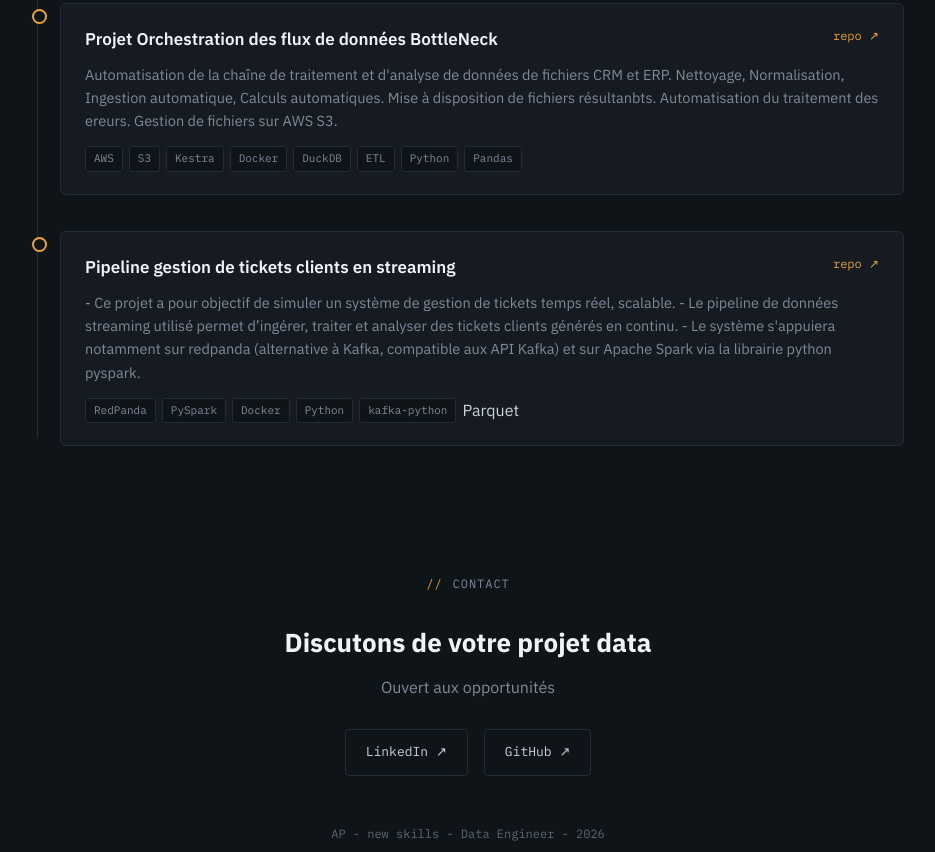
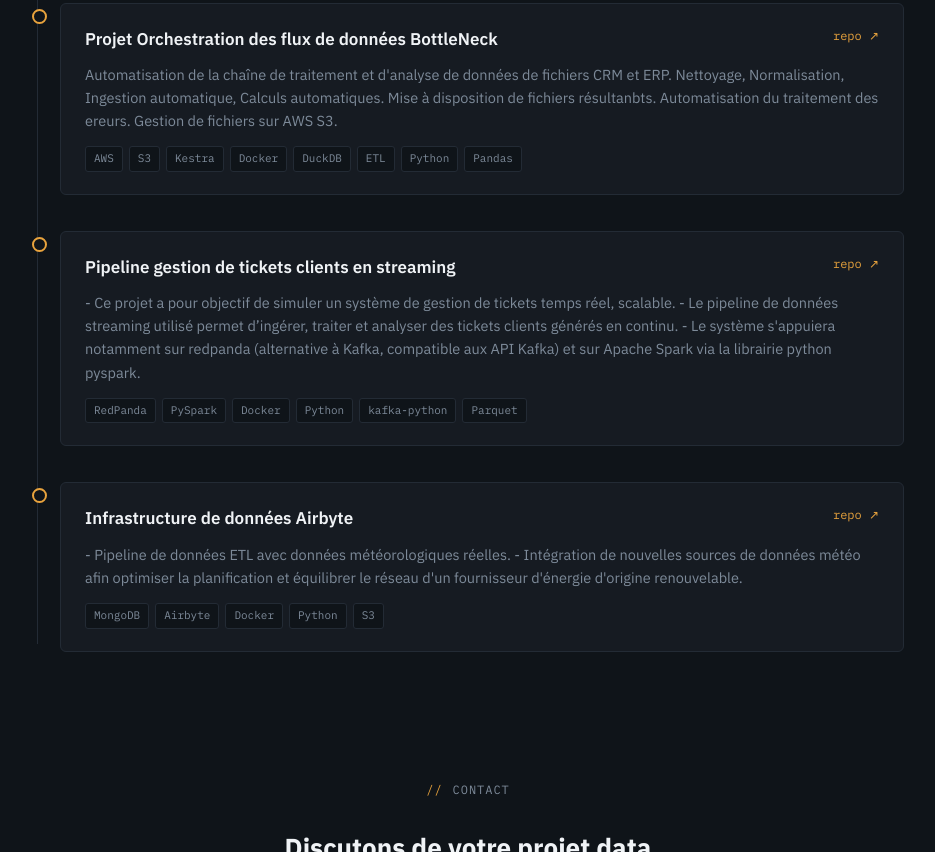
Before and after one commit to alex-p-oc/alex-p-oc.github.io, a plain HTML site: page index.html in a window 1280 px wide. Shown: the part 1909-2761 px from the top of the page, without its empty margins (172-1107 px from the left). Drawn offline with Linux system fonts and the light colour scheme.

Commit message:
update doc and readme, meteo airbyte

```diff
--- a/index.html
+++ b/index.html
@@ -494,7 +494,23 @@
 			- Le système s'appuiera notamment sur redpanda (alternative à Kafka, compatible aux API Kafka) et sur Apache Spark via la librairie python pyspark.
           </p>
           <div class="project-tags">
-            <span>RedPanda</span><span>PySpark</span><span>Docker</span><span>Python</span><span>kafka-python</span>Parquet</span>
+            <span>RedPanda</span><span>PySpark</span><span>Docker</span><span>Python</span><span>kafka-python</span><span>Parquet</span>
+          </div>
+        </div>
+      </div>
+
+	  <div class="project">
+        <div class="project-card">
+          <div class="project-head">
+            <div class="project-title">Infrastructure de données Airbyte</div>
+            <a class="project-link" href="https://github.com/alex-p-oc/meteo_data_pipeline">repo ↗</a>
+          </div>
+          <p class="project-desc">
+            - Pipeline de données ETL avec données météorologiques réelles.
+			- Intégration de nouvelles sources de données météo afin optimiser la planification et équilibrer le réseau d'un fournisseur d'énergie d'origine renouvelable.
+          </p>
+          <div class="project-tags">
+            <span>MongoDB</span><span>Airbyte</span><span>Docker</span><span>Python</span><span>S3</span>
           </div>
         </div>
       </div>
```
Also changed, not shown: 1 other file.
